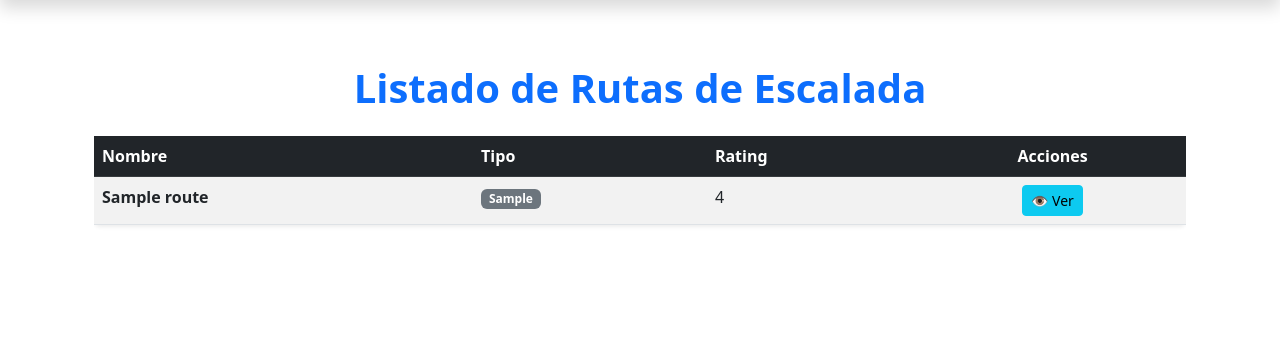
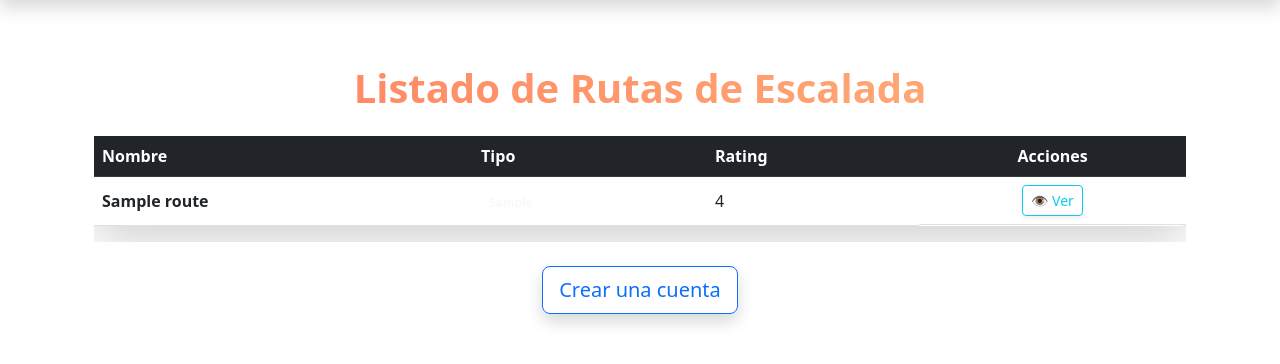
Before and after one commit to enlike21/ClimbUp, a Symfony app: template templates/route/index.html.twig in a window 1280 px wide. Shown: the part 56-420 px from the top of the page. Run offline with Twig, Linux system fonts and the light colour scheme; the template is opened without the code that fills it: most values are stand-ins (such as "Sample title", 1, 10 or a date in 2020); some libraries are stand-ins or nearby versions.

Commit message:
Creado usuarios con roles de administracion y usuario, falta añadir boton de crear usuario en el index

```diff
--- a/templates/route/index.html.twig
+++ b/templates/route/index.html.twig
@@ -4,7 +4,7 @@
 
 {% block body %}
     <div class="container mt-5">
-        <h1 class="text-center mb-4 text-primary fw-bold">Listado de Rutas de Escalada</h1>
+        <h1 class="text-center mb-4 text-gradient">Listado de Rutas de Escalada</h1>
 
         <!-- Mensajes Flash -->
         {% for message in app.flashes('success') %}
@@ -17,13 +17,13 @@
         <!-- Botón Añadir (Solo Administradores) -->
         {% if is_granted('ROLE_ADMIN') %}
             <div class="text-end mb-3">
-                <a href="{{ path('app_route_new') }}" class="btn btn-success">+ Añadir Nueva Ruta</a>
+                <a href="{{ path('app_route_new') }}" class="btn btn-primary shadow-lg">+ Añadir Nueva Ruta</a>
             </div>
         {% endif %}
 
-        <!-- Tabla de Listado -->
+        <!-- Tabla de Listado con estilo profesional -->
         <div class="table-responsive">
-            <table class="table table-striped table-hover rounded shadow-sm">
+            <table class="table table-hover shadow-lg rounded">
                 <thead class="table-dark">
                 <tr>
                     <th>Nombre</th>
@@ -34,17 +34,17 @@
                 </thead>
                 <tbody>
                 {% for route in routes %}
-                    <tr>
+                    <tr class="align-middle">
                         <td class="fw-bold">{{ route.name }}</td>
-                        <td><span class="badge bg-secondary">{{ route.routeType }}</span></td>
+                        <td><span class="badge bg-gradient text-light">{{ route.routeType }}</span></td>
                         <td>{{ route.rating }}</td>
-                        <td class="text-center">
-                            <a href="{{ path('app_route_show', {'id': route.id}) }}" class="btn btn-sm btn-info">👁 Ver</a>
+                        <td class="text-center d-flex justify-content-center gap-2">
+                            <a href="{{ path('app_route_show', {'id': route.id}) }}" class="btn btn-sm btn-outline-info shadow-sm">👁 Ver</a>
                             {% if is_granted('ROLE_ADMIN') %}
-                                <a href="{{ path('app_route_edit', {'id': route.id}) }}" class="btn btn-sm btn-warning">✏️ Editar</a>
+                                <a href="{{ path('app_route_edit', {'id': route.id}) }}" class="btn btn-sm btn-outline-warning shadow-sm">✏️ Editar</a>
                                 <form action="{{ path('app_route_delete', {'id': route.id}) }}" method="post" class="d-inline">
                                     <input type="hidden" name="_token" value="{{ csrf_token('delete' ~ route.id) }}">
-                                    <button type="submit" class="btn btn-sm btn-danger" onclick="return confirm('¿Estás seguro?')">🗑 Eliminar</button>
+                                    <button type="submit" class="btn btn-sm btn-outline-danger shadow-sm" onclick="return confirm('¿Estás seguro?')">🗑 Eliminar</button>
                                 </form>
                             {% endif %}
                         </td>
@@ -57,5 +57,28 @@
                 </tbody>
             </table>
         </div>
+
+        <!-- Enlace de Registro -->
+        <div class="text-center mt-4">
+            <a href="{{ path('app_register') }}" class="btn btn-lg btn-outline-primary shadow">Crear una cuenta</a>
+        </div>
     </div>
+
+    <style>
+        .text-gradient {
+            background: linear-gradient(to right, #ff7e5f, #feb47b);
+            -webkit-background-clip: text;
+            -webkit-text-fill-color: transparent;
+            font-weight: bold;
+        }
+        .btn-outline-info, .btn-outline-warning, .btn-outline-danger {
+            transition: all 0.3s ease-in-out;
+        }
+        .btn-outline-info:hover { background-color: #17a2b8; color: white; }
+        .btn-outline-warning:hover { background-color: #ffc107; color: black; }
+        .btn-outline-danger:hover { background-color: #dc3545; color: white; }
+        .bg-gradient {
+            background: linear-gradient(to right, #007bff, #6610f2);
+        }
+    </style>
 {% endblock %}
```
Also changed, not shown: src/Controller/RegistrationController.php (added, +42 -0 lines), src/Controller/RouteController.php (+11 -0 lines), src/Form/RegistrationFormType.php (added, +39 -0 lines), templates/registration/register.html.twig (added, +31 -0 lines).
